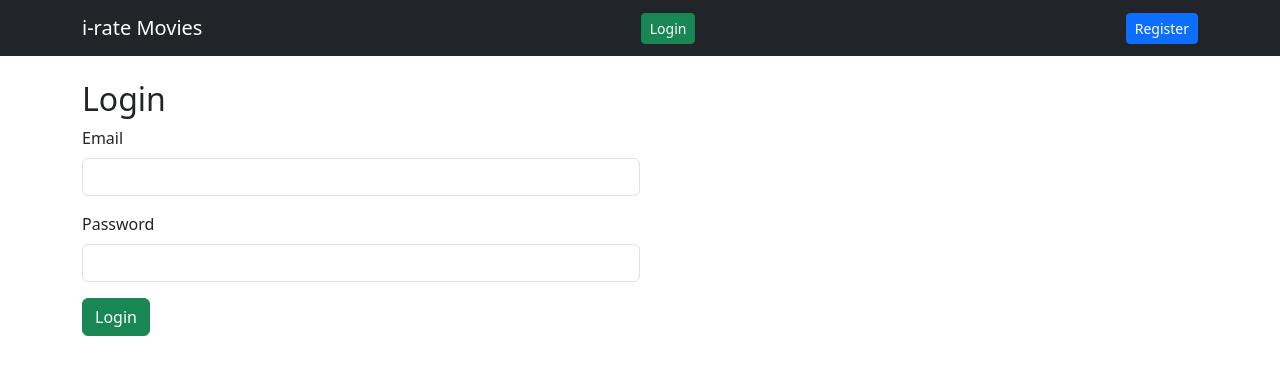
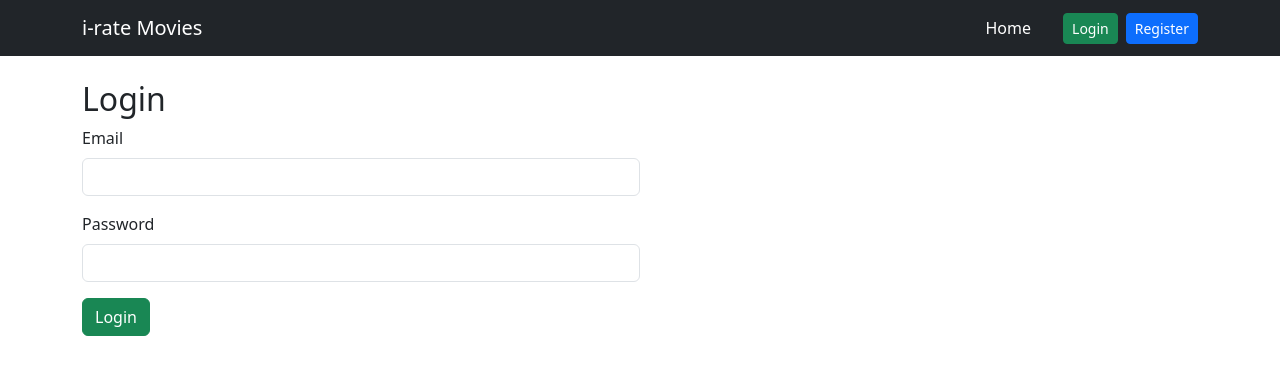
Before and after one commit to micstusmi/i-rate_movies, a PHP site: page /login.php in a window 1280 px wide. Shown: the top 375 px of the page. Run offline with PHP 8.4, Linux system fonts and the light colour scheme.

Commit message:
Updated header to include navigation

```diff
--- a/includes/header.php
+++ b/includes/header.php
@@ -8,13 +8,14 @@ $reviewCount = 0;
 if (isset($_SESSION["user_id"])) {
     include(__DIR__ . "/db.php");
 
-    $stmt = $conn->prepare("SELECT COUNT(*) as total FROM reviews WHERE user_id = ?");
-    $stmt->bind_param("i", $_SESSION["user_id"]);
-    $stmt->execute();
-    $result = $stmt->get_result();
-    $row = $result->fetch_assoc();
+    $reviewCountStmt = $conn->prepare("SELECT COUNT(*) as total FROM reviews WHERE user_id = ?");
+    $reviewCountStmt->bind_param("i", $_SESSION["user_id"]);
+    $reviewCountStmt->execute();
+    $reviewCountResult = $reviewCountStmt->get_result();
+    $reviewCountRow = $reviewCountResult->fetch_assoc();
+    $reviewCountStmt->close();
 
-    $reviewCount = $row["total"];
+    $reviewCount = $reviewCountRow["total"];
 }
 ?>
 <!DOCTYPE html>
@@ -28,9 +29,28 @@ if (isset($_SESSION["user_id"])) {
 
 <nav class="navbar navbar-dark bg-dark">
   <div class="container d-flex justify-content-between">
+
+    <!-- Brand -->
     <a class="navbar-brand" href="index.php">i-rate Movies</a>
 
+    <!-- Right-side navigation -->
+    <div class="d-flex align-items-center">
+
       <?php if (isset($_SESSION["user_id"])): ?>
+        <!-- Main links -->
+        <ul class="navbar-nav flex-row me-3">
+          <li class="nav-item me-3">
+            <a class="nav-link text-white p-0" href="index.php">Home</a>
+          </li>
+          <li class="nav-item me-3">
+            <a class="nav-link text-white p-0" href="my_account.php?tab=favourites">Favourites</a>
+          </li>
+          <li class="nav-item me-3">
+            <a class="nav-link text-white p-0" href="my_account.php?tab=reviews">Account</a>
+          </li>
+        </ul>
+
+        <!-- Greeting + badge -->
         <span class="text-white me-3">
           Hello,
           <a href="my_account.php" class="text-white text-decoration-underline">
@@ -41,11 +61,24 @@ if (isset($_SESSION["user_id"])) {
           <?php endif; ?>
         </span>
 
+        <!-- Logout button -->
         <a href="logout.php" class="btn btn-danger btn-sm">Logout</a>
+
       <?php else: ?>
+
+        <!-- When not logged in: Home + Login/Register -->
+        <ul class="navbar-nav flex-row me-3">
+          <li class="nav-item me-3">
+            <a class="nav-link text-white p-0" href="index.php">Home</a>
+          </li>
+        </ul>
+
         <a href="login.php" class="btn btn-success btn-sm me-2">Login</a>
         <a href="register.php" class="btn btn-primary btn-sm">Register</a>
+
       <?php endif; ?>
+
+    </div>
   </div>
 </nav>
 
```
Lines whose indentation alone changed are shown as unchanged.
